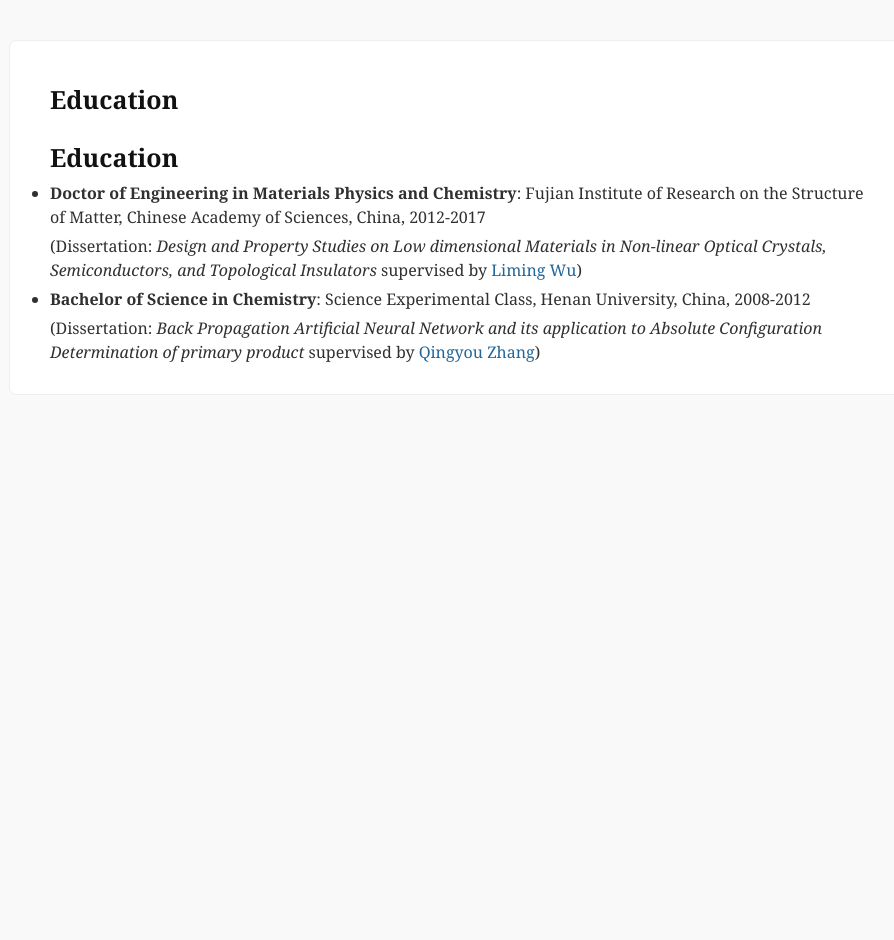
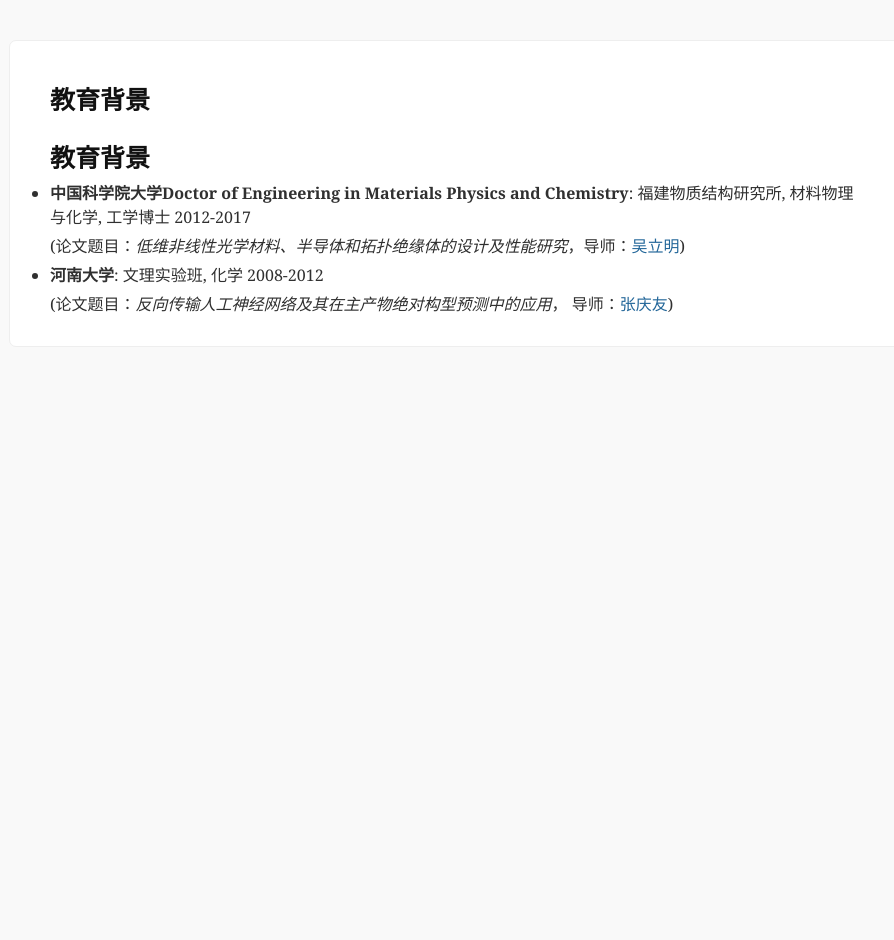
Before and after one commit to comatphys/comatphys.github.io, a Jekyll site: the page built from cv_md_chinese/education.md, in a window 1280 px wide. Shown: the whole page, without its empty margins (181-1075 px from the left). Built offline with Jekyll 4.4.1, drawn with Linux system fonts in a browser that asks for light colours; our own code applies the rules of GitHub Pages for plain Markdown files; comment, search, counter and statistics services are not loaded.

Commit message:
Update education.md

```diff
--- a/cv_md_chinese/education.md
+++ b/cv_md_chinese/education.md
@@ -1,8 +1,8 @@
-# Education
-- **Doctor of Engineering in Materials Physics and Chemistry**: Fujian Institute of Research on the Structure of Matter, Chinese Academy of Sciences, China, 2012-2017
+# 教育背景
+- **中国科学院大学Doctor of Engineering in Materials Physics and Chemistry**: 福建物质结构研究所, 材料物理与化学, 工学博士 2012-2017
 
-   (Dissertation: *Design and Property Studies on Low dimensional Materials in Non-linear Optical Crystals, Semiconductors, and Topological Insulators* supervised by [Liming Wu](https://fzcljs.wtu.edu.cn/info/1095/4376.htm))
+   (论文题目：*低维非线性光学材料、半导体和拓扑绝缘体的设计及性能研究*，导师：[吴立明](https://fzcljs.wtu.edu.cn/info/1095/4376.htm))
 
-- **Bachelor of Science in Chemistry**: Science Experimental Class, Henan University, China, 2008-2012
+- **河南大学**: 文理实验班, 化学 2008-2012
 
-   (Dissertation: *Back Propagation Artificial Neural Network and its application to Absolute Configuration Determination of primary product* supervised by [Qingyou Zhang](https://ccce.henu.edu.cn/info/1551/10766.htm))
+   (论文题目：*反向传输人工神经网络及其在主产物绝对构型预测中的应用*， 导师：[张庆友](https://ccce.henu.edu.cn/info/1551/10766.htm))
```
